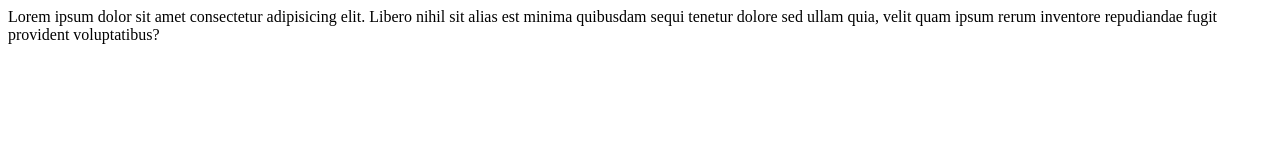
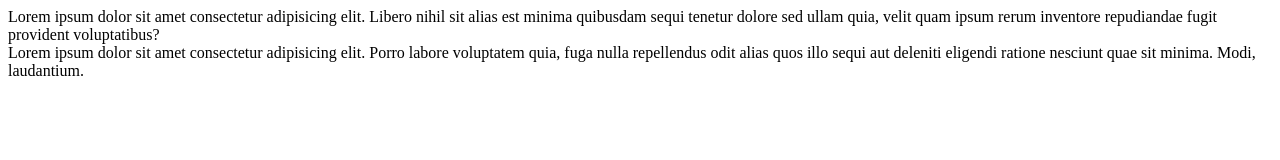
Before and after one commit to Fixigo-HS/FixiGOO, a plain HTML site: page index.html in a window 1280 px wide. Drawn offline with Linux system fonts and the light colour scheme.

Commit message:
add some div

```diff
--- a/index.html
+++ b/index.html
@@ -7,5 +7,6 @@
 </head>
 <body>
     <div>Lorem ipsum dolor sit amet consectetur adipisicing elit. Libero nihil sit alias est minima quibusdam sequi tenetur dolore sed ullam quia, velit quam ipsum rerum inventore repudiandae fugit provident voluptatibus?</div>
+    <div>Lorem ipsum dolor sit amet consectetur adipisicing elit. Porro labore voluptatem quia, fuga nulla repellendus odit alias quos illo sequi aut deleniti eligendi ratione nesciunt quae sit minima. Modi, laudantium.</div>
 </body>
 </html>
```
